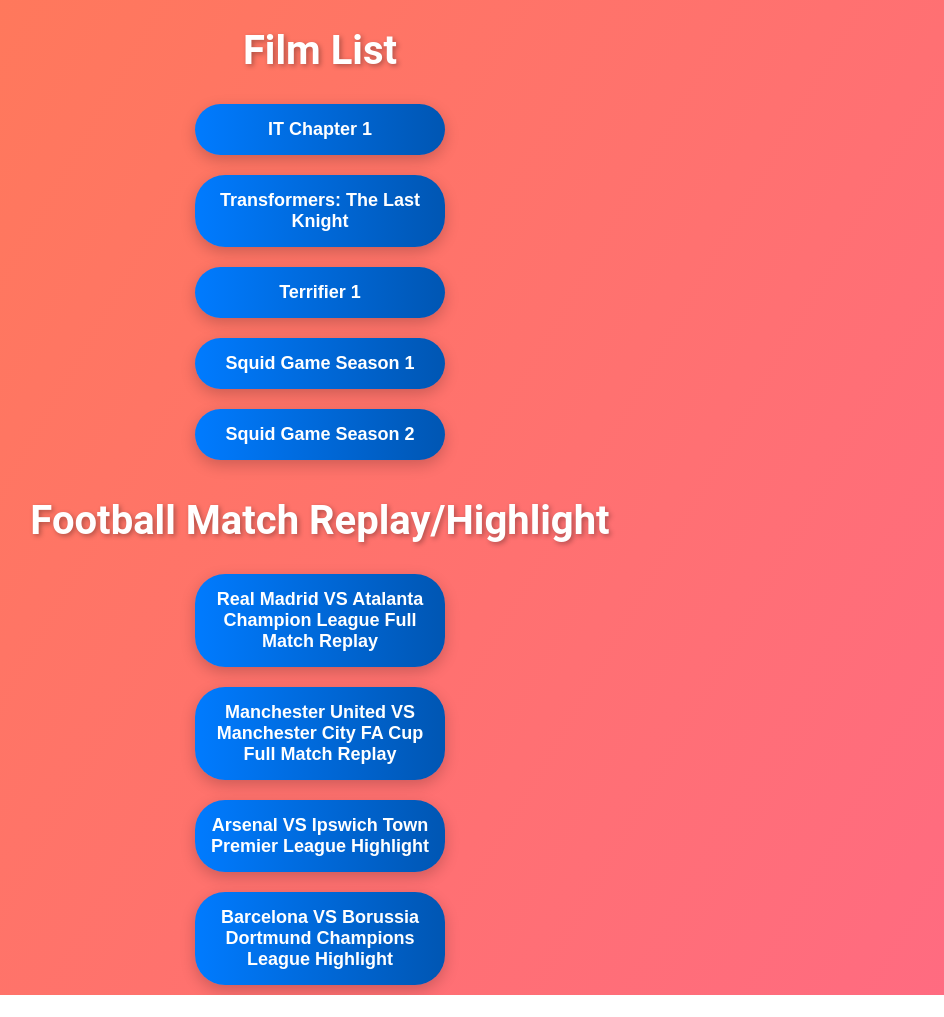
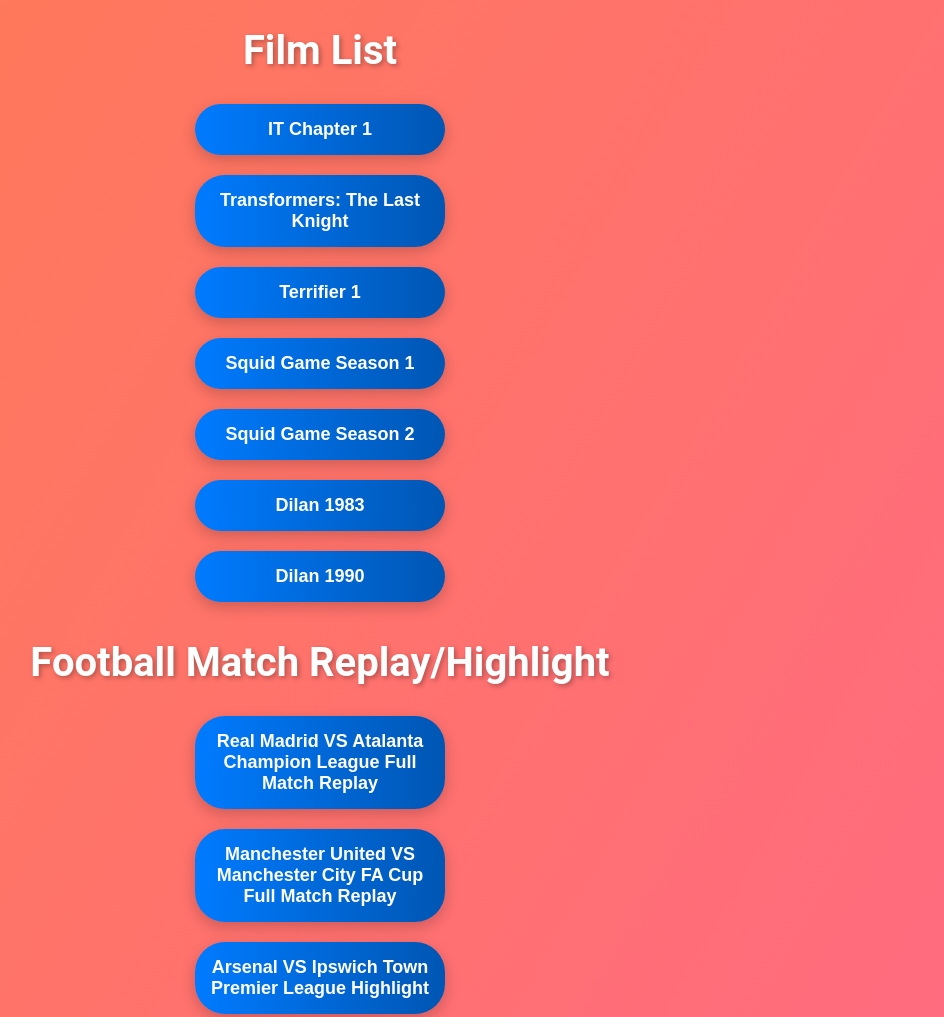
Before and after one commit to navyjlovefootball/LR10, a plain HTML site: page index.html in a window 1280 px wide. Shown: the top 1017 px of the page, without its empty margins (320-1264 px from the left). Before the commit the page ends 995 px from the top, so only its background shows below. Drawn offline with Linux system fonts and the light colour scheme.

Commit message:
Update Dikit Bang

```diff
--- a/index.html
+++ b/index.html
@@ -57,6 +57,8 @@
     <button onclick="window.location.href='https://www.bilibili.tv/id/video/2044338275';">Terrifier 1</button>
     <button onclick="window.location.href='https://tv14.nontondrama.click/squid-game-season-1-episode-1-2021/?autoplay=1';">Squid Game Season 1</button>
     <button onclick="window.location.href='https://tv14.nontondrama.click/squid-game-season-2-episode-1-2021/?autoplay=1';">Squid Game Season 2</button>
+    <button onclick="window.location.href='https://rebahinxxi.fit/nonton-dilan-1983-2024/play/?ep=2&sv=1';">Dilan 1983</button>
+    <button onclick="window.location.href='https://rebahinxxi.fit/nonton-film-dilan-1990-2018/play/?ep=2&sv=1';">Dilan 1990</button>
 
     <h1>Football Match Replay/Highlight</h1>
     <button onclick="window.location.href='https://youtu.be/Y23GCuQKe3c?si=2DiVuxq7x0qZN8MK';">Real Madrid VS Atalanta
```
